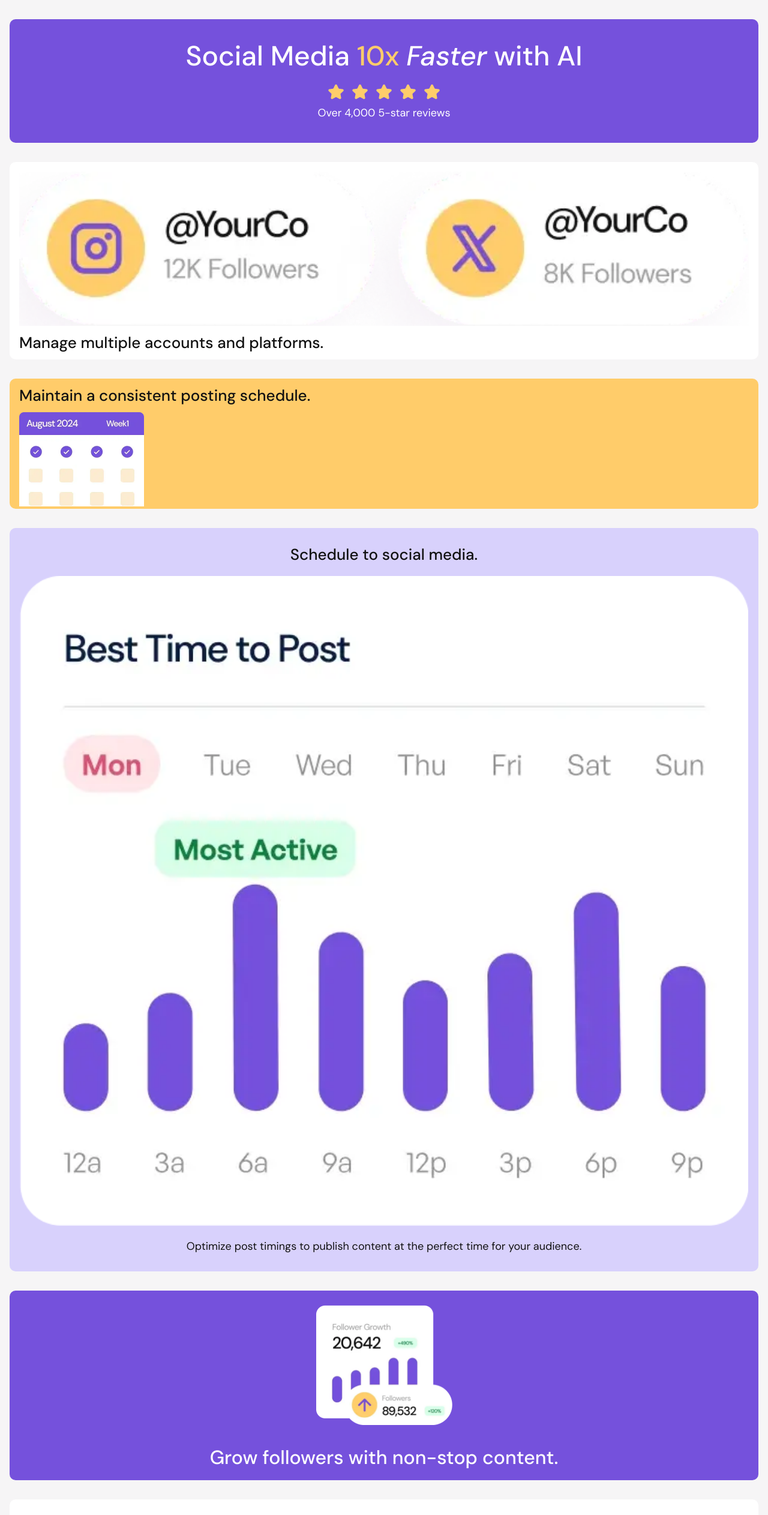
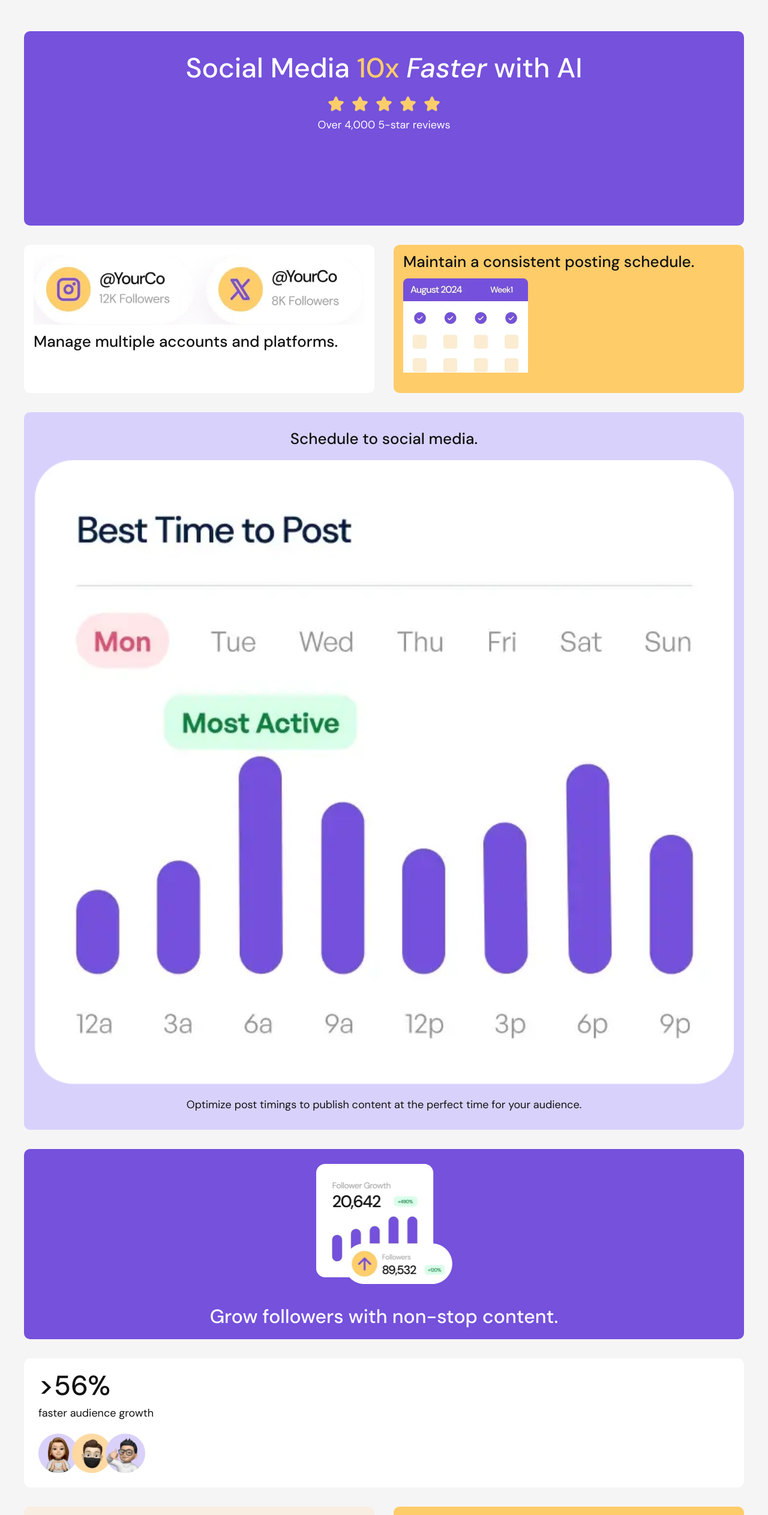
Before and after one commit to g-akca/bento-grid, a React (Vite) app: page / in a window 1280 px wide. Shown: the top 2525 px of the page at 60% size. Built offline with nearby package versions, Linux system fonts and the light colour scheme.

Commit message:
Set tablet grid layout

```diff
--- a/src/App.jsx
+++ b/src/App.jsx
@@ -9,14 +9,14 @@ import AICard from "./components/AICard";
 
 function App() {
   return (
-    <div className="text-base leading-base text-black min-h-screen bg-[#F6F5F6] px-4 py-8">
-      <main className="flex flex-col gap-8">
-        <SocialMediaCard />
+    <div className="text-base leading-base text-black min-h-screen bg-[#F6F5F6] px-4 py-8 tablet:px-10 tablet:py-13">
+      <main className="flex flex-col gap-8 tablet:grid tablet:grid-cols-2 tablet:grid-rows-[324px_247px_auto_auto_auto_auto]">
+        <SocialMediaCard className="tablet:col-span-2" />
         <ManageCard />
-        <MaintainCard />
-        <ScheduleCard />
-        <FollowerCard />
-        <AudienceCard />
+        <MaintainCard className="h-[216.25px] tablet:h-auto" />
+        <ScheduleCard className="tablet:col-span-2" />
+        <FollowerCard className="tablet:col-span-2" />
+        <AudienceCard className="tablet:col-span-2" />
         <ContentCard />
         <AICard />
       </main>
--- a/src/components/AICard.jsx
+++ b/src/components/AICard.jsx
@@ -1,8 +1,8 @@
 import aiImg from "/images/illustration-ai-content.webp";
 
-function AICard() {
+function AICard({ className }) {
   return (
-    <div className="bg-yellow-500 p-6 rounded-[10px] flex flex-col gap-6">
+    <div className={`bg-yellow-500 p-6 rounded-[10px] flex flex-col gap-6 ${className}`}>
       <h2 className="text-[32px] leading-7 tracking-[-6%] font-medium">Write your content using AI.</h2>
 
       <img src={aiImg} alt="AI chat image" className="w-55" />
--- a/src/components/AudienceCard.jsx
+++ b/src/components/AudienceCard.jsx
@@ -1,8 +1,8 @@
 import audienceImg from "/images/illustration-audience-growth.webp";
 
-function AudienceCard() {
+function AudienceCard({ className }) {
   return (
-    <div className="bg-white p-6 rounded-[10px] flex flex-col gap-6">
+    <div className={`bg-white p-6 rounded-[10px] flex flex-col gap-6 ${className}`}>
       <div className="flex flex-col gap-3.75">
         <h2 className="font-medium text-[46px] leading-10.5 tracking-[-4%]">&gt;56%</h2>
         <p>faster audience growth</p>
--- a/src/components/ContentCard.jsx
+++ b/src/components/ContentCard.jsx
@@ -1,8 +1,8 @@
 import createImg from "/images/illustration-create-post.webp";
 
-function ContentCard() {
+function ContentCard({ className }) {
   return (
-    <div className="bg-yellow-100 rounded-[10px] p-8 flex flex-col gap-6">
+    <div className={`bg-yellow-100 rounded-[10px] p-8 flex flex-col gap-6 ${className}`}>
       <h2 className="text-[32px] leading-7 tracking-[-6%] font-medium">Create and schedule content <i className="text-purple-500">quicker.</i></h2>
 
       <img src={createImg} alt="Create post image" className="w-47.5" />
--- a/src/components/FollowerCard.jsx
+++ b/src/components/FollowerCard.jsx
@@ -1,8 +1,8 @@
 import followerImg from "/images/illustration-grow-followers.webp";
 
-function FollowerCard() {
+function FollowerCard({ className }) {
   return (
-    <div className="bg-purple-500 p-6 rounded-[10px] flex flex-col gap-10 items-center text-center">
+    <div className={`bg-purple-500 p-6 rounded-[10px] flex flex-col gap-10 items-center text-center ${className}`}>
       <img src={followerImg} alt="Grow followers" className="w-56.75" />
 
       <h2 className="text-white font-medium text-[32px] leading-7 tracking-[-6%]">Grow followers with non-stop content.</h2>
--- a/src/components/MaintainCard.jsx
+++ b/src/components/MaintainCard.jsx
@@ -1,8 +1,8 @@
 import scheduleImg from "/images/illustration-consistent-schedule.webp";
 
-function MaintainCard() {
+function MaintainCard({ className }) {
   return (
-    <div className="bg-yellow-500 rounded-[10px] px-4 pt-4 flex flex-col gap-4 items-start h-[216.25px] overflow-hidden">
+    <div className={`bg-yellow-500 rounded-[10px] px-4 pt-4 flex flex-col gap-4 items-start overflow-hidden ${className}`}>
       <h2 className="font-medium text-[26px] leading-6 tracking-[-6%]">Maintain a consistent posting schedule.</h2>
 
       <img src={scheduleImg} alt="Consistent schedule" className="w-52" />
--- a/src/components/ManageCard.jsx
+++ b/src/components/ManageCard.jsx
@@ -1,8 +1,8 @@
 import platformsImg from "/images/illustration-multiple-platforms.webp";
 
-function ManageCard() {
+function ManageCard({ className }) {
   return (
-    <div className="bg-white p-4 rounded-[10px] flex flex-col gap-4">
+    <div className={`bg-white p-4 rounded-[10px] flex flex-col gap-4 ${className}`}>
       <img src={platformsImg} alt="Image of two accounts on different platforms" />
 
       <h2 className="font-medium text-[26px] leading-6 tracking-[-6%]">Manage multiple accounts and platforms.</h2>
--- a/src/components/ScheduleCard.jsx
+++ b/src/components/ScheduleCard.jsx
@@ -1,8 +1,8 @@
 import scheduleImg from "/images/illustration-schedule-posts.webp";
 
-function ScheduleCard() {
+function ScheduleCard({ className }) {
   return (
-    <div className="bg-purple-100 py-8 px-4.25 rounded-[10px] text-center flex flex-col gap-6">
+    <div className={`bg-purple-100 py-8 px-4.25 rounded-[10px] text-center flex flex-col gap-6 ${className}`}>
       <h2 className="font-medium text-[26px] leading-6 tracking-[-6%]">Schedule to social media.</h2>
 
       <img src={scheduleImg} alt="Best time to post" />
--- a/src/components/SocialMediaCard.jsx
+++ b/src/components/SocialMediaCard.jsx
@@ -1,8 +1,8 @@
 import starsImg from "/images/illustration-five-stars.webp";
 
-function SocialMediaCard() {
+function SocialMediaCard({ className }) {
   return (
-    <div className="py-10 px-8 bg-purple-500 rounded-[10px] text-white text-center flex flex-col gap-6">
+    <div className={`py-10 px-8 bg-purple-500 rounded-[10px] text-white text-center flex flex-col gap-6 ${className}`}>
       <h1 className="text-[46px] leading-10.5 font-medium tracking-[-4%]">Social Media <span className="text-yellow-500">10x</span> <i>Faster</i> with AI</h1>
 
       <div className="flex flex-col gap-2 items-center">
```
